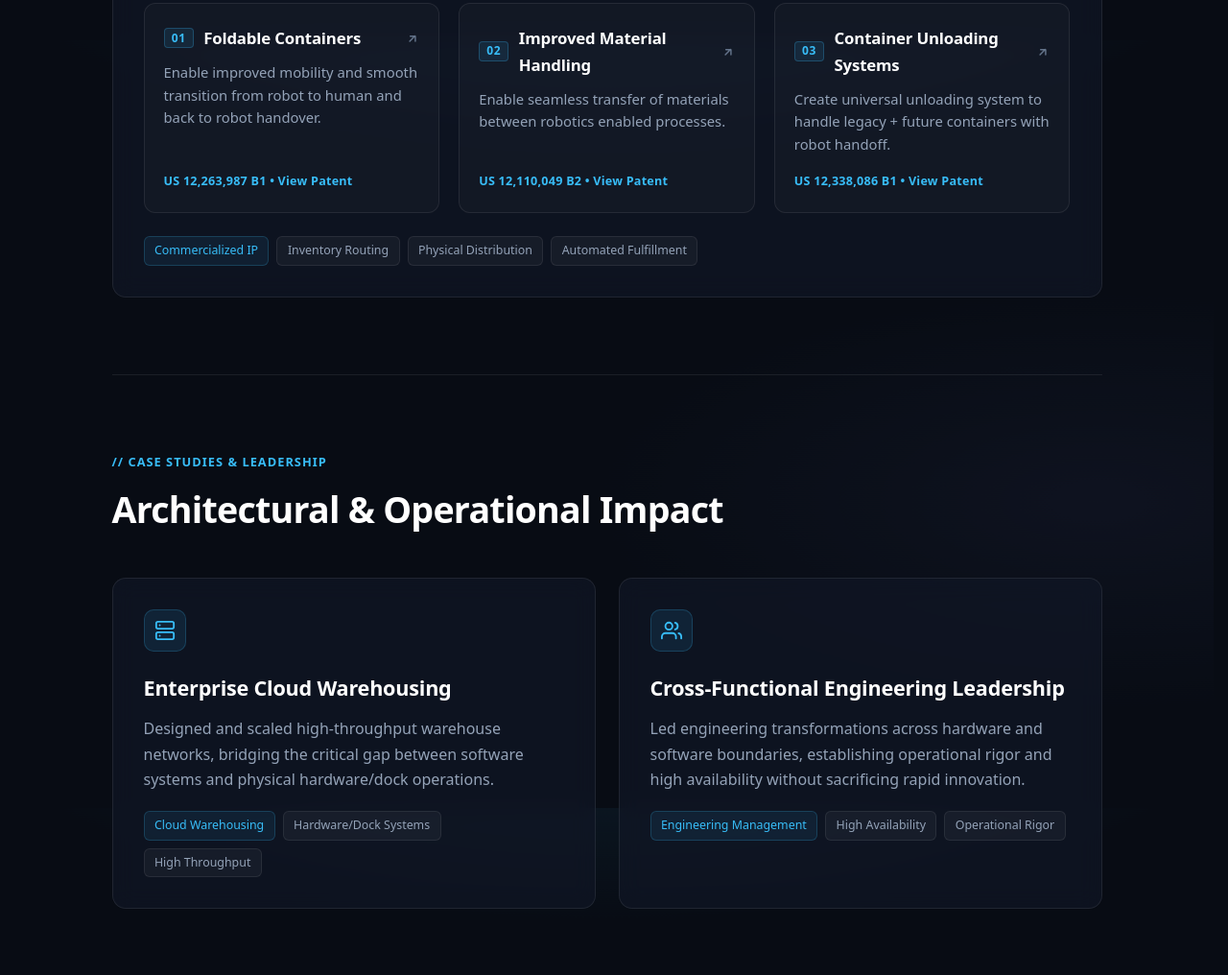
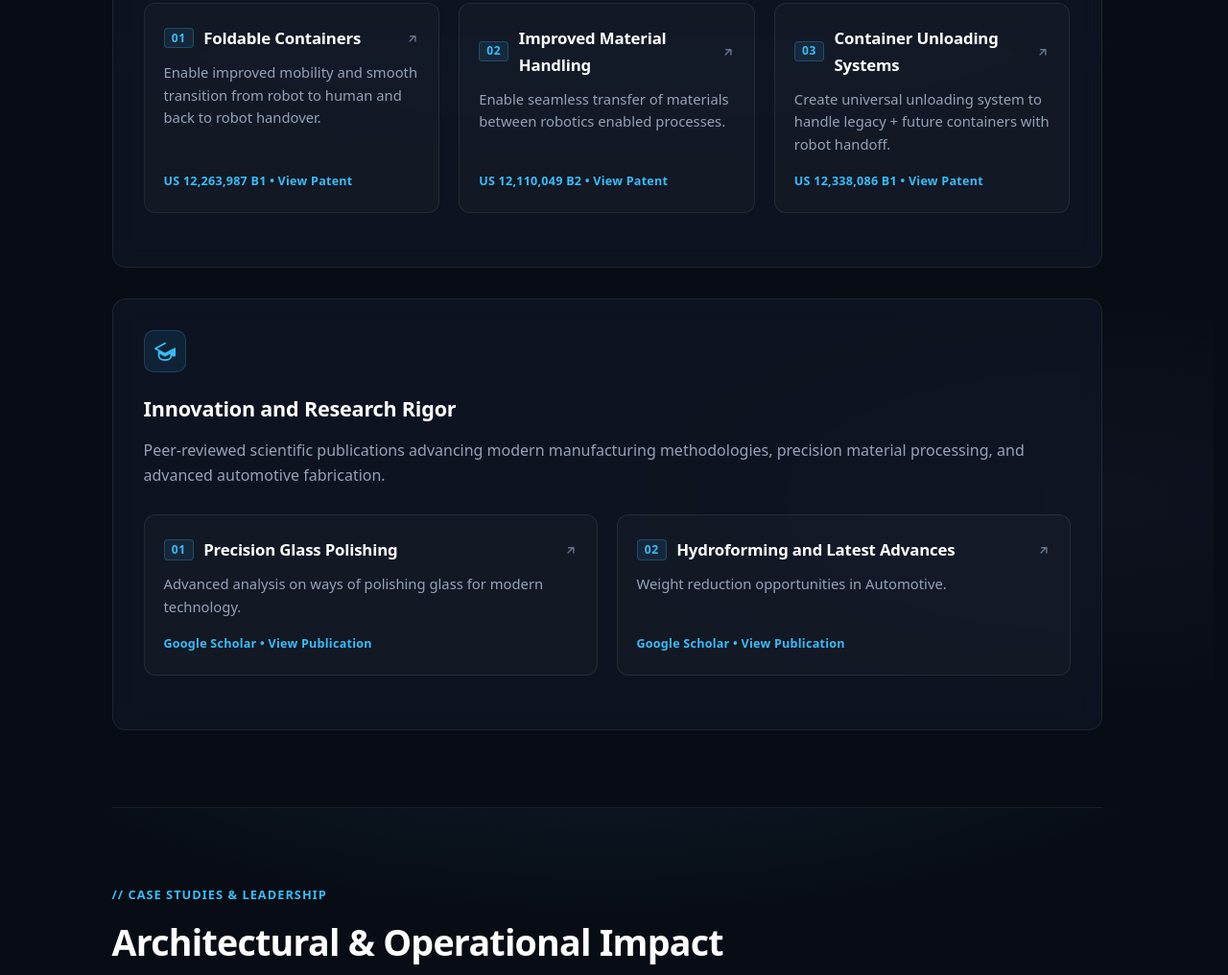
Before and after one commit to jainil-robotics/jainildesai, a website built with Vite: page index.html in a window 1280 px wide. Shown: the part 1558-2574 px from the top of the page at 96% size. Built offline with nearby package versions, Linux system fonts and the light colour scheme.

Commit message:
feat: add Innovation and Research Rigor section with publication cards and remove redundant tag bubbles

```diff
--- a/index.html
+++ b/index.html
@@ -198,12 +198,45 @@
                         </div>
                     </a>
                 </div>
+            </div>
 
-                <div class="tag-list">
-                    <span class="tag accent">Commercialized IP</span>
-                    <span class="tag">Inventory Routing</span>
-                    <span class="tag">Physical Distribution</span>
-                    <span class="tag">Automated Fulfillment</span>
+            <!-- Master Card: Innovation and Research Rigor -->
+            <div class="card">
+                <div class="card-header-icon">
+                    <svg width="22" height="22" viewBox="0 0 24 24" fill="none" stroke="currentColor" stroke-width="2" stroke-linecap="round" stroke-linejoin="round"><path d="M12 3L1 9L12 15L21 10.09V17H23V9M5 13.18V17.18C5 19.94 8.13 22 12 22C15.87 22 19 19.94 19 17.18V13.18L12 17L5 13.18Z"/></svg>
+                </div>
+                <h3>Innovation and Research Rigor</h3>
+                <p>Peer-reviewed scientific publications advancing modern manufacturing methodologies, precision material processing, and advanced automotive fabrication.</p>
+
+                <!-- 2 Research Publication Sub-Bubbles -->
+                <div class="patent-subgrid">
+                    <a href="https://scholar.google.com/citations?view_op=view_citation&hl=en&user=i1kA83cAAAAJ&citation_for_view=i1kA83cAAAAJ:9yKSN-GCB0IC" target="_blank" rel="noopener noreferrer" class="sub-bubble">
+                        <div class="sub-bubble-header">
+                            <span class="sub-bubble-num">01</span>
+                            <h4>Precision Glass Polishing</h4>
+                            <span class="sub-bubble-arrow">
+                                <svg width="14" height="14" viewBox="0 0 24 24" fill="none" stroke="currentColor" stroke-width="2.5" stroke-linecap="round" stroke-linejoin="round"><path d="M7 17l9.2-9.2M17 17V8H8"/></svg>
+                            </span>
+                        </div>
+                        <p>Advanced analysis on ways of polishing glass for modern technology.</p>
+                        <div class="patent-link-label">
+                            <span>Google Scholar &bull; View Publication</span>
+                        </div>
+                    </a>
+
+                    <a href="https://scholar.google.com/citations?view_op=view_citation&hl=en&user=i1kA83cAAAAJ&citation_for_view=i1kA83cAAAAJ:2osOgNQ5qMEC" target="_blank" rel="noopener noreferrer" class="sub-bubble">
+                        <div class="sub-bubble-header">
+                            <span class="sub-bubble-num">02</span>
+                            <h4>Hydroforming and Latest Advances</h4>
+                            <span class="sub-bubble-arrow">
+                                <svg width="14" height="14" viewBox="0 0 24 24" fill="none" stroke="currentColor" stroke-width="2.5" stroke-linecap="round" stroke-linejoin="round"><path d="M7 17l9.2-9.2M17 17V8H8"/></svg>
+                            </span>
+                        </div>
+                        <p>Weight reduction opportunities in Automotive.</p>
+                        <div class="patent-link-label">
+                            <span>Google Scholar &bull; View Publication</span>
+                        </div>
+                    </a>
                 </div>
             </div>
         </section>
--- a/style.css
+++ b/style.css
@@ -440,6 +440,10 @@ body {
     box-shadow: 0 16px 36px -12px rgba(0, 0, 0, 0.6), 0 0 24px -6px var(--accent-glow);
 }
 
+.card + .card {
+    margin-top: 2rem;
+}
+
 .card-header-icon {
     display: inline-flex;
     align-items: center;
```
